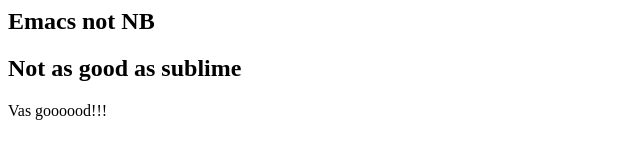
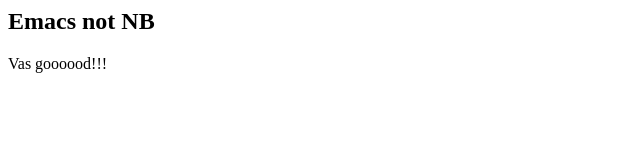
Before and after one commit to amirayuyue/GitTest, a plain HTML site: page index.html in a window 1280 px wide. Shown: the whole page, without its empty margins (0-640 px from the left). Drawn offline with Linux system fonts and the light colour scheme.

Commit message:
The third version index.html
This is the newest version

```diff
--- a/index.html
+++ b/index.html
@@ -6,7 +6,6 @@
   <body>
     <h2>Emacs not NB
     </h2>
-    <h2>Not as good as sublime</h2>
     <p>Vas goooood!!!</p>
   </body>
 </html>
```
